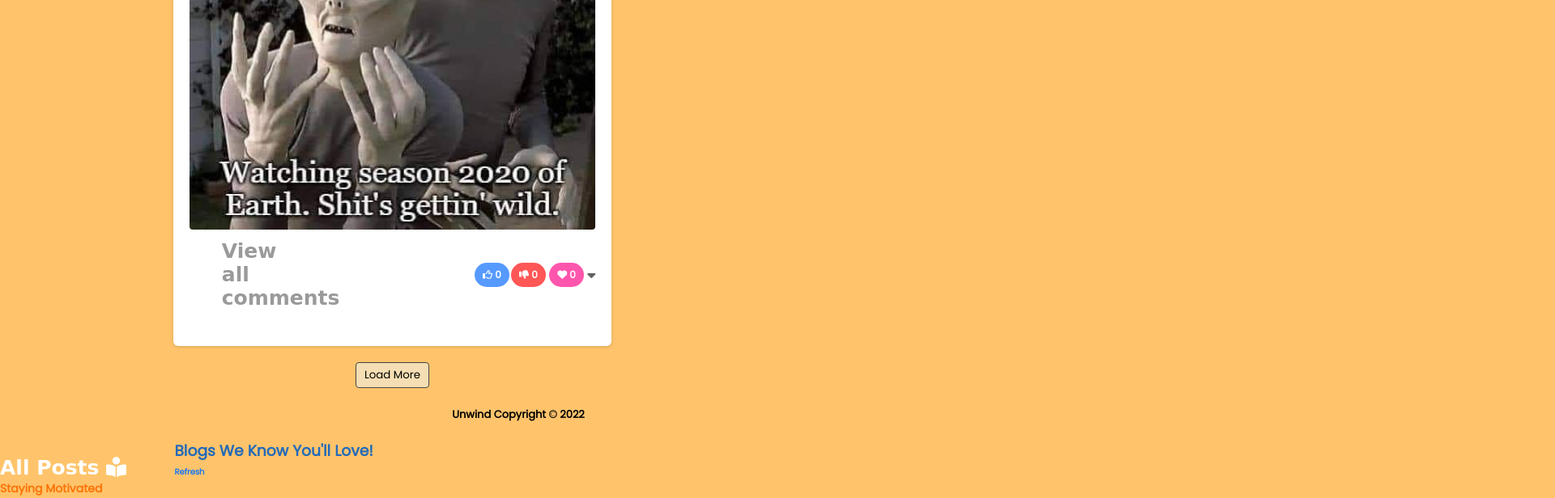
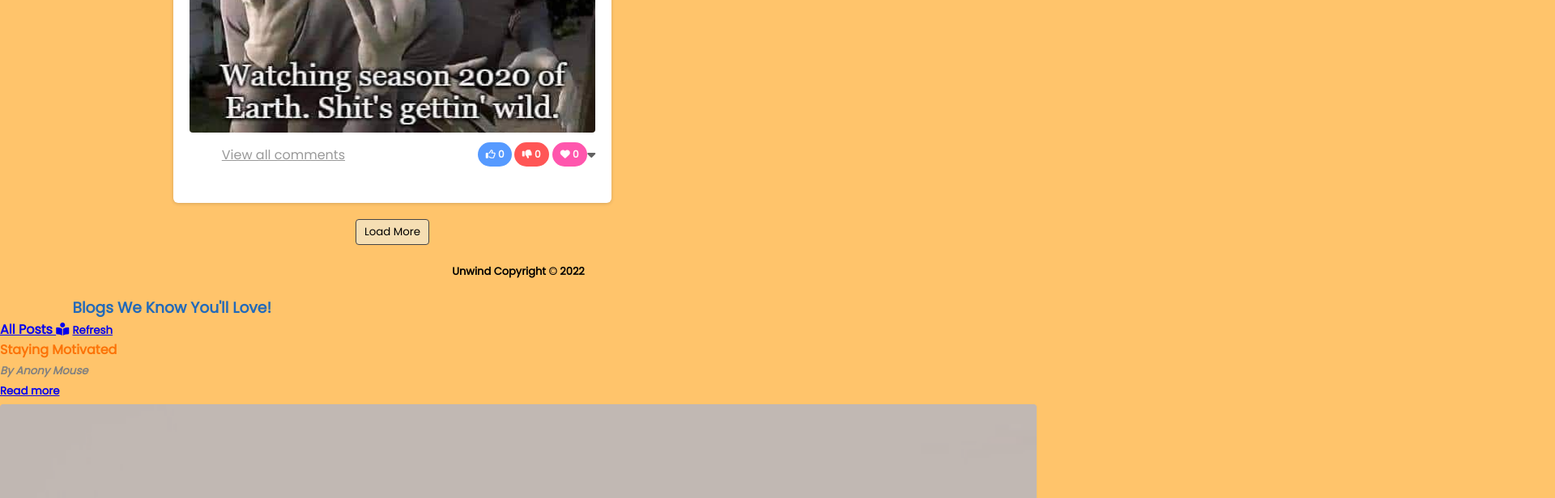
Before and after one commit to doreenkam/unwind-one, a plain HTML site: page client/index.html in a window 1280 px wide. Shown: the part 2184-2800 px from the top of the page at 81% size, 1920 px wide, since content can reach past the window. Drawn offline with Linux system fonts and the light colour scheme; a web font is replaced by a local one.

Commit message:
Reverted

```diff
--- a/client/index.html
+++ b/client/index.html
@@ -15,7 +15,7 @@
     <!------------------ Navigation Bar ------------------>
     <nav>
         <div class="nav-left">
-            <div class="logo"><a href="/index.html">unwind</a></div>
+            <div class="logo">unwind</div>
             <ul class="filter">
                 <li><a href="#"><img src="images/notif.png" alt="notifIcon"> </a></li>
                 <li><a href="#"><img src="images/inbox.png" alt="imagesIcon"> </a></li>
--- a/client/style.css
+++ b/client/style.css
@@ -62,20 +62,13 @@ ul li a img {
   justify-content: space-between;
 }
 
-.logo,
-a {
+.logo {
   width: 90px;
   margin-right: 55px;
   color: white;
   font-family: "Corben", cursive;
   font-size: 25px;
   font-weight: 900;
-  text-decoration-line: none;
-}
-
-.logo,
-a:hover {
-  color: rgb(0, 106, 255);
 }
 
 .nav-left,
@@ -301,62 +294,6 @@ a:hover {
 .online-list .online::after {
   top: unset;
   bottom: 5px;
-}
-
-/* ---------------- POSTS.html RIGHT SIDEBAR ------- */
-.sidebar-title-blog {
-  color: #236ab9;
-  font-family: ‘Corben’, cursive;
-  border-bottom: #595959;
-  display: inline-block;
-}
-
-.sidebar-title-blog h3 {
-  text-align: center;
-}
-
-.sidebar-title-blog a {
-  font-size: 12px;
-  text-decoration: none;
-  color: #1876f2;
-}
-
-.blogpost-title {
-  color: #fc7307;
-  border-bottom: #595959;
-  display: flex;
-  font-size: 14px;
-  margin-bottom: 20px;
-}
-
-.blogpost-title h4 {
-  font-size: 14px;
-}
-
-.blogpost-title span {
-  position: absolute;
-  bottom: 0;
-  left: 0;
-  width: 100%;
-  background: #236ab9;
-  color: white;
-  font-size: 10px;
-  padding: 4px 0;
-  text-align: center;
-}
-
-.blogpost-title a {
-  font-size: 12px;
-  text-decoration: none;
-  color: #1876f2;
-}
-
-.blog-post-cover {
-  width: 100%;
-  height: auto;
-  margin-bottom: 20px;
-  margin-top: 5px;
-  border-radius: 4px;
 }
 
 /* ------------------ main content ------------- */
@@ -1152,7 +1089,7 @@ textarea {
   left: 40px;
 }
 
-/*----------- Calendar Styling ------------*/
+/* Calendar Styling */
 
 .right-sidebar {
   font-family: "poppins", sans-serif;
```
Also changed, not shown: client/posts.html (+1 -1 lines).
